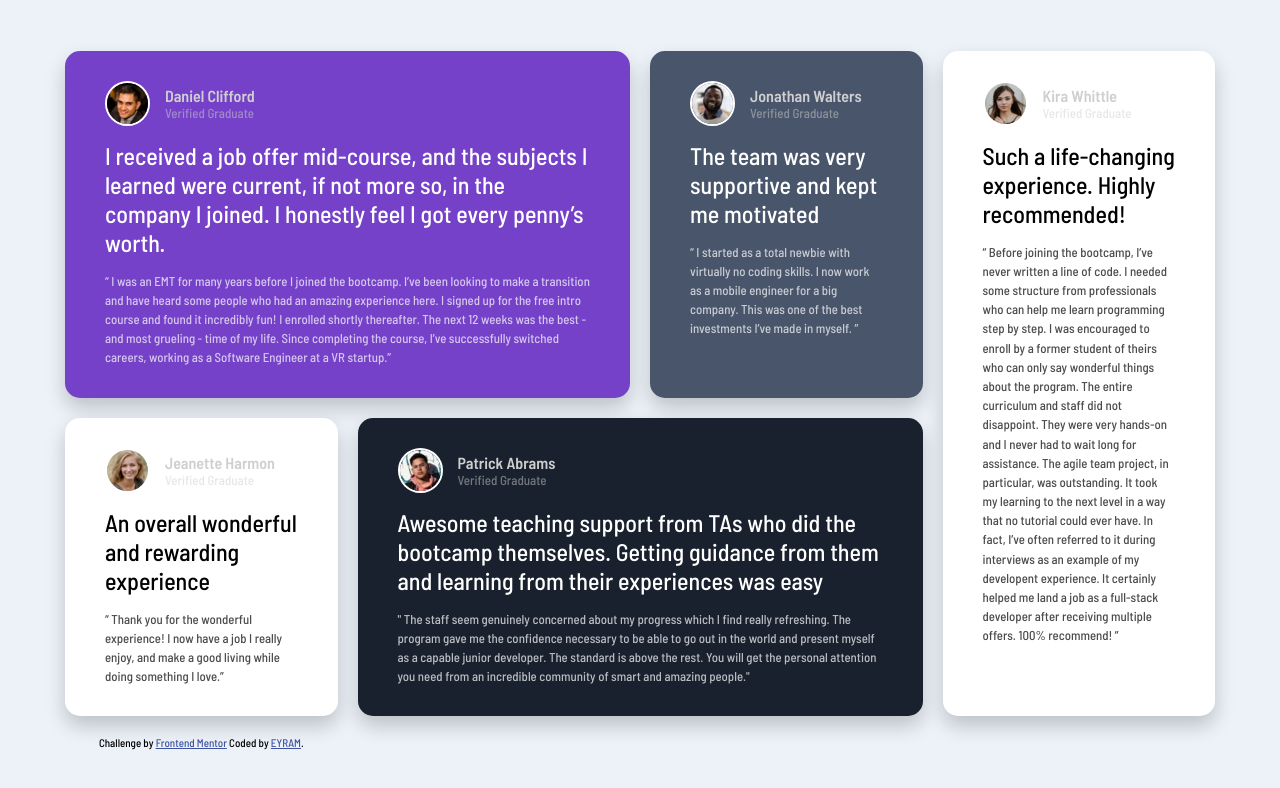
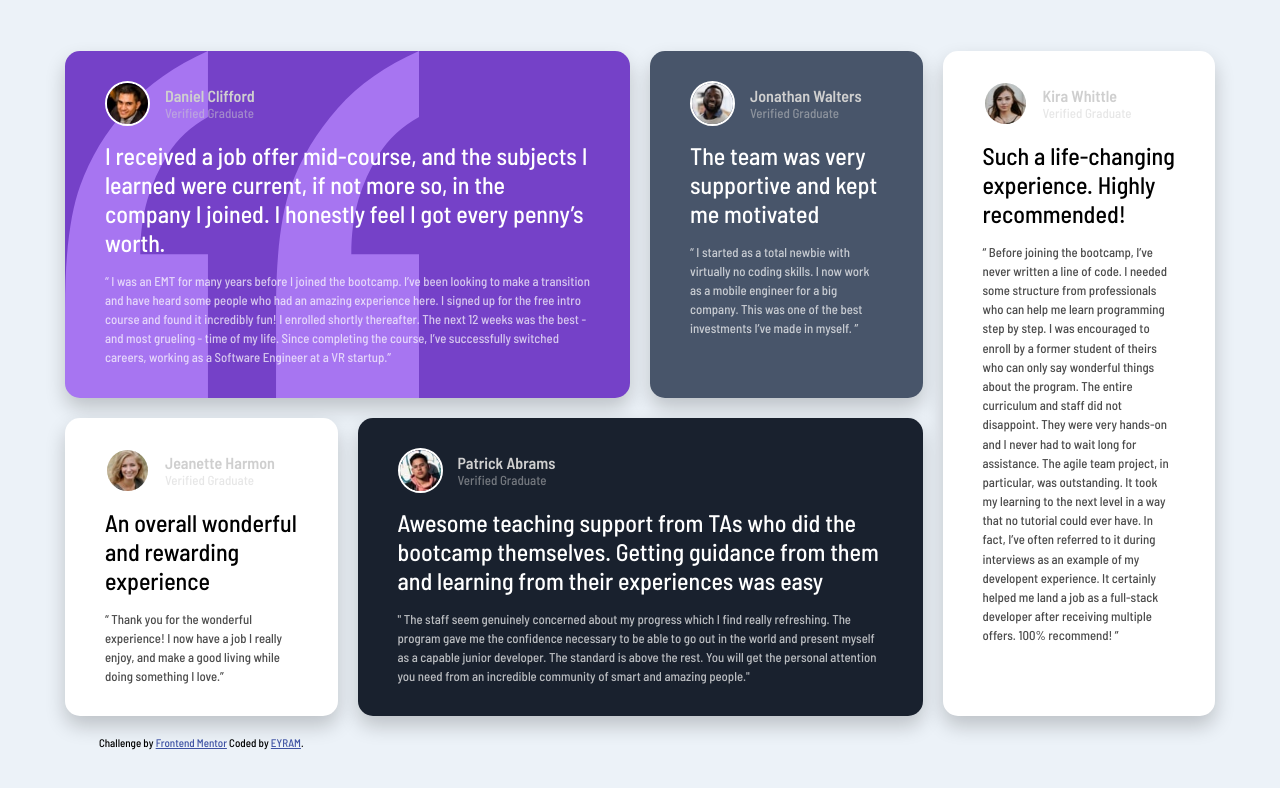
Before and after one commit to EYRAM565/Frontend-Mentor-Challenge, a plain HTML site: page index.html in a window 1280 px wide. Drawn offline with Linux system fonts and the light colour scheme.

Commit message:
Update style.css

```diff
--- a/style.css
+++ b/style.css
@@ -86,7 +86,7 @@ main {
 .wrapper-1 {
 	grid-column: 1 / 3;
 	background-color: var(--Moderate-violet);
-	background-image: url('images\bg-pattern-quotation.svg');
+	background-image: url('../images/bg-pattern-quotation.svg');
 	background-repeat: no-repeat;
 	background-size: contain;
 	color: #fff;
```
